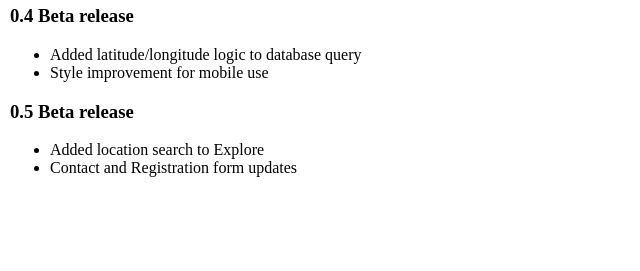
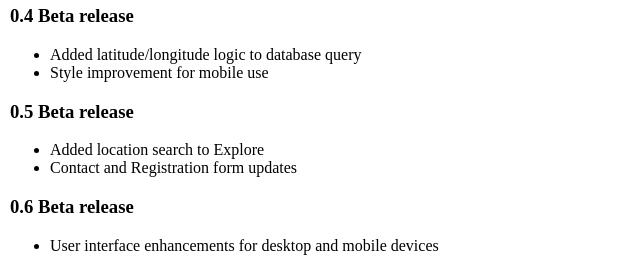
Before and after one commit to mattellenburg/ocrt, a CodeIgniter app: page /database/index.php/about/index in a window 1280 px wide. Shown: the part 1544-1815 px from the top of the page, without its empty margins (0-640 px from the left). Before the commit the page ends 1721 px from the top, so only its background shows below. Run offline with CodeIgniter, Linux system fonts and the light colour scheme.

Commit message:
release note
0.6 release note

```diff
--- a/application/views/about.php
+++ b/application/views/about.php
@@ -52,4 +52,8 @@
         <li>Added location search to Explore</li>
         <li>Contact and Registration form updates</li>
     </ul>
+    <h3>0.6 Beta release</h3>
+    <ul>
+        <li>User interface enhancements for desktop and mobile devices</li>
+    </ul>
 </div>
```
